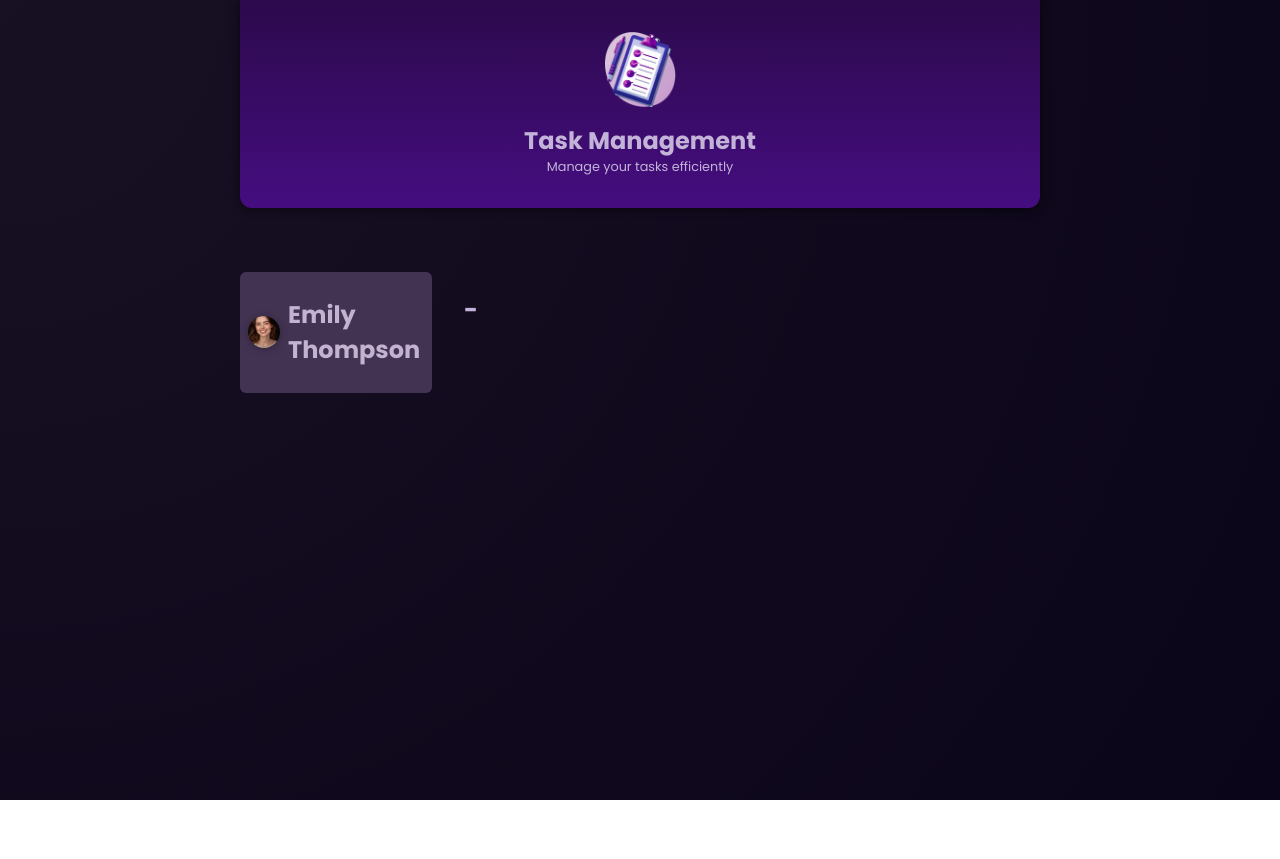
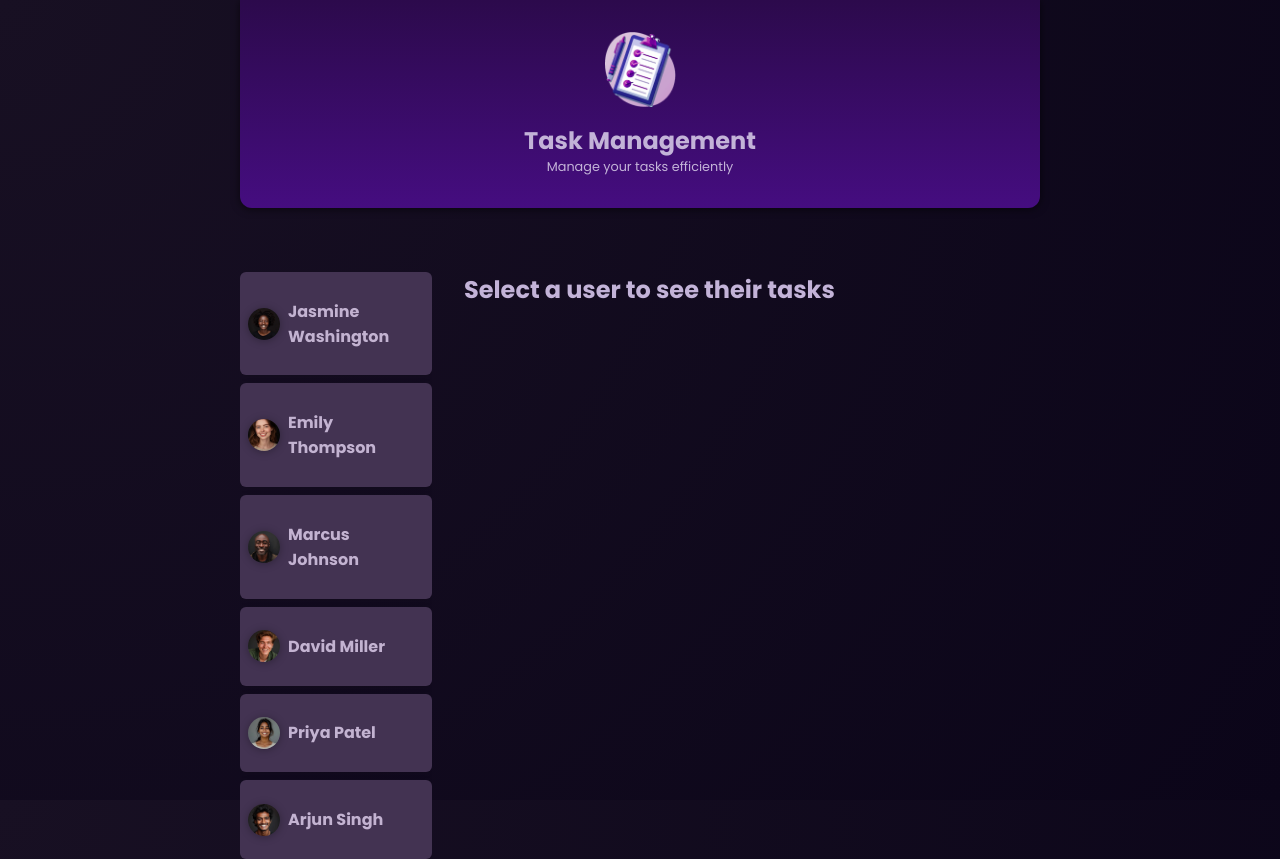
Before and after one commit to trikarai/angular-18-essentials, an Angular app: page / in a window 1280 px wide. Before the commit the page ends 800 px from the top, so only its background shows below. Built offline with nearby package versions, Linux system fonts and the light colour scheme.

Commit message:
Refactor user handling to use user object input
Updated app and user components to pass and consume a full user object instead of individual properties. Improved template logic for user selection and fallback display. This simplifies data flow and improves maintainability.

```diff
--- a/src/app/app.component.html
+++ b/src/app/app.component.html
@@ -1,16 +1,17 @@
 <app-header></app-header>
 <main>
   <ul id="users">
+    @for (user of users; track user.id) {
     <li>
-      <app-user
-        [id]="users[0].id"
-        [avatar]="users[0].avatar"
-        [name]="users[0].name"
-        (select)="onSelectUser($event)"
-      />
+      <app-user [user]="user" (select)="onSelectUser($event)" />
     </li>
+    }
   </ul>
   <div class="user-details">
-    <app-task [name]="selectedUser ? selectedUser.name : '-'" />
+    @if (selectedUser) {
+    <app-task [name]="selectedUser.name" />
+    } @else {
+    <p id="fallback">Select a user to see their tasks</p>
+    }
   </div>
 </main>
--- a/src/app/app.component.ts
+++ b/src/app/app.component.ts
@@ -12,15 +12,14 @@ import { DUMMY_USERS } from './user/dummy-users';
   styleUrl: './app.component.css',
 })
 export class AppComponent {
-  users = DUMMY_USERS.slice(1, 2);
-  selectedUserId = 'u1';
+  users = DUMMY_USERS;
+  selectedUserId?: string;
 
   get selectedUser() {
     return this.users.find((user) => user.id === this.selectedUserId);
   }
 
   onSelectUser(id: string) {
-    console.log('Selected user:', id);
     this.selectedUserId = id;
   }
 }
--- a/src/app/user/user.component.html
+++ b/src/app/user/user.component.html
@@ -1,6 +1,6 @@
 <div>
-    <button (click)="onSelectUser()" class="user-button">
-        <img [src]="imagePath" [alt]="name" />
-        <h2>{{ name }}</h2>
-    </button>
+  <button (click)="onSelectUser()" class="user-button">
+    <img [src]="imagePath" [alt]="user.name" />
+    <h4>{{ user.name }}</h4>
+  </button>
 </div>
--- a/src/app/user/user.component.ts
+++ b/src/app/user/user.component.ts
@@ -1,4 +1,10 @@
 import { Component, Input, Output, EventEmitter } from '@angular/core';
+interface User {
+  id: string;
+  avatar: string;
+  name: string;
+}
+
 @Component({
   selector: 'app-user',
   standalone: true,
@@ -10,29 +16,16 @@ export class UserComponent {
   @Input({
     required: true,
   })
-  id!: string;
-  @Input({
-    required: true,
-  })
-  avatar!: string;
-  // avatar = input.required<string>();
-
-  @Input({
-    required: true,
-  })
-  name!: string;
-  // name = input.required<string>();
+  user!: User;
 
   @Output()
   select = new EventEmitter<string>();
-  // select = output<void>();
 
   get imagePath(): string {
-    return `assets/users/${this.avatar}`;
+    return `assets/users/${this.user.avatar}`;
   }
-  // imagePath = computed(() => `assets/users/${this.avatar()}`);
 
   onSelectUser() {
-    this.select.emit(this.id);
+    this.select.emit(this.user.id);
   }
 }
```
